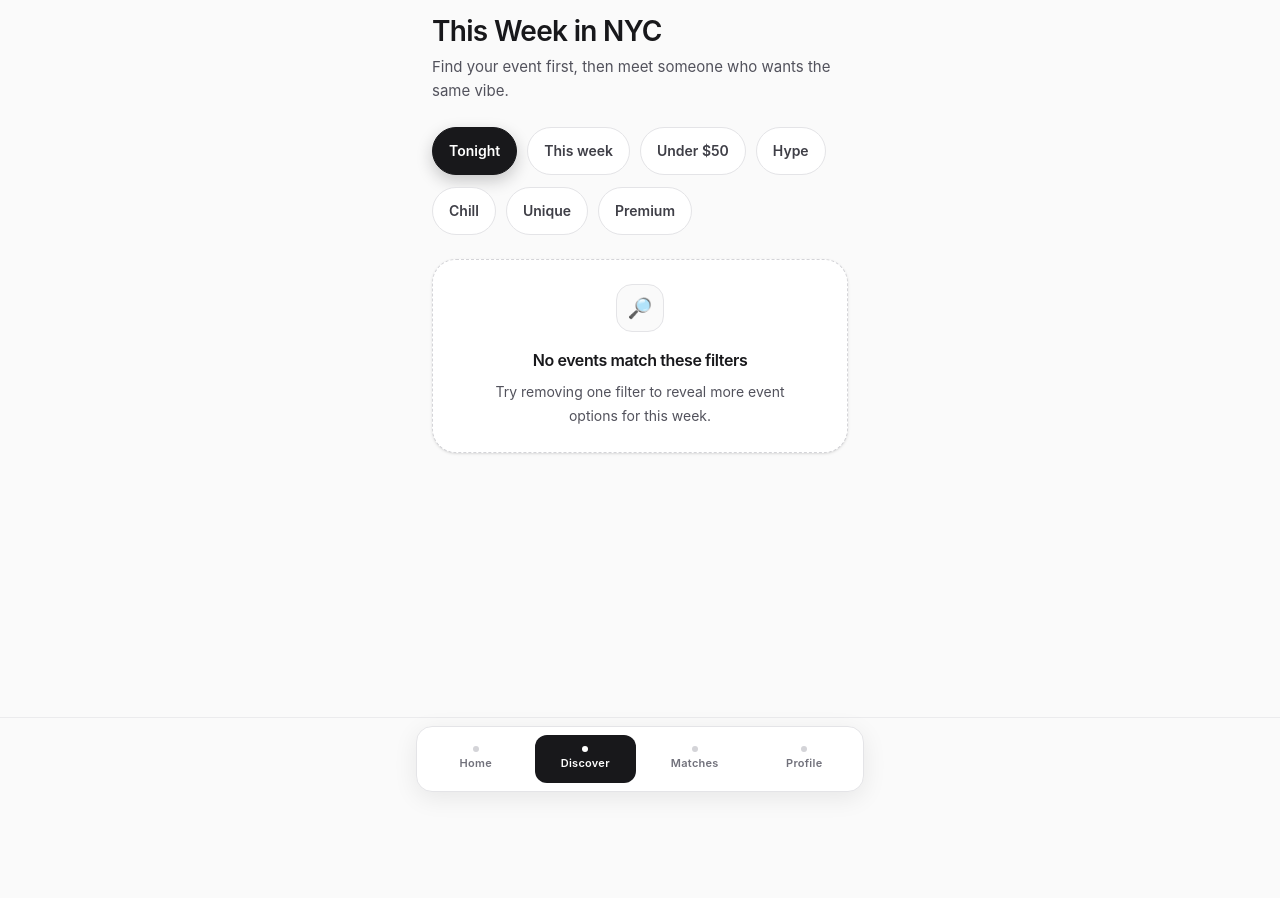
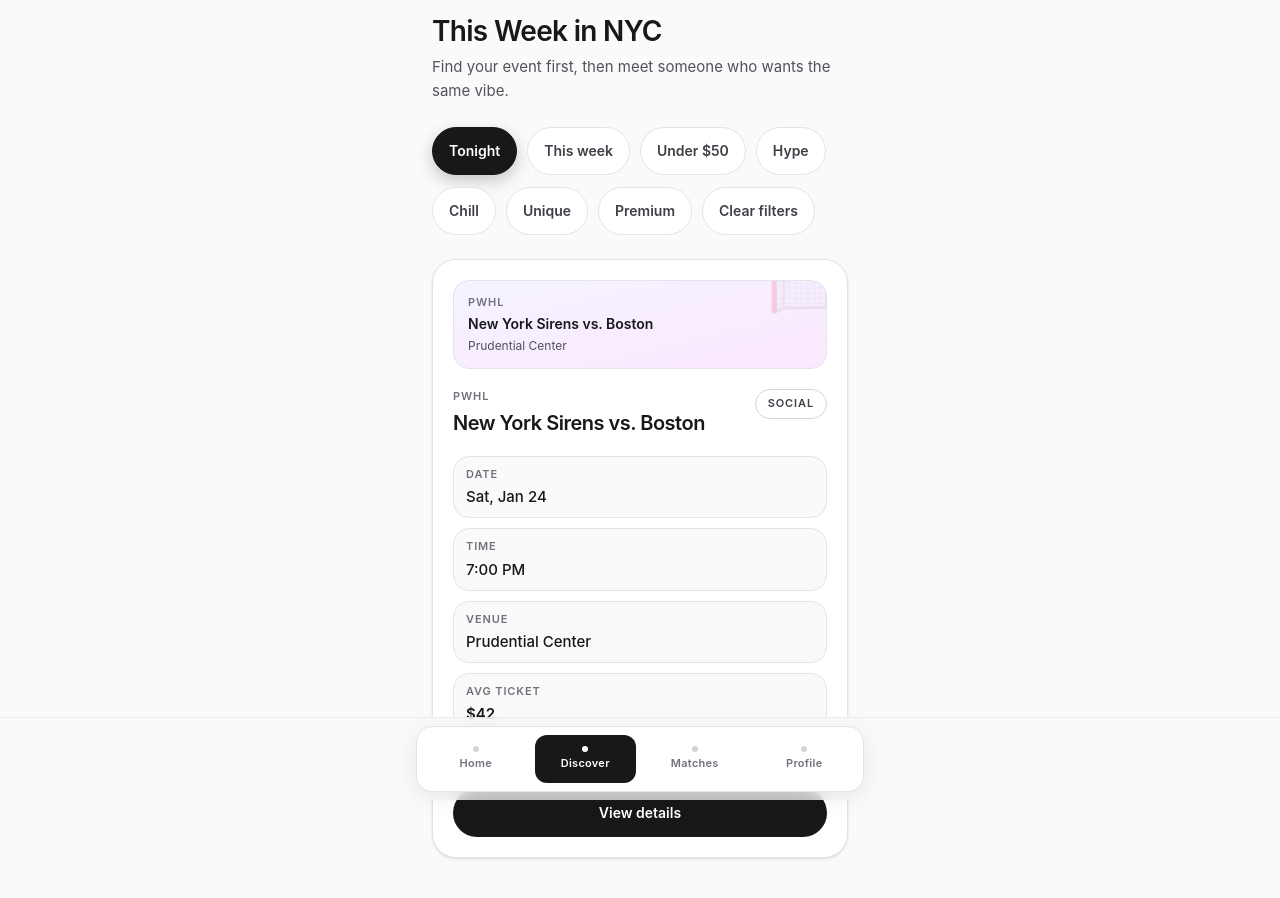
Before and after one commit to dslopresti3/mvp-dating, a Next.js app: page /discover in a window 1280 px wide. Both pictures are taken after a click on the button "Tonight". Shown: the top 898 px of the page. Before the commit the page ends 800 px from the top, so only its background shows below. Built offline with nearby package versions, Linux system fonts and the light colour scheme.

Commit message:
Polish MVP flow and consolidate formatting helpers

```diff
--- a/src/app/chat/[id]/page.tsx
+++ b/src/app/chat/[id]/page.tsx
@@ -1,6 +1,7 @@
 import { ChatBubble } from "@/components/ChatBubble";
 import { EmptyState } from "@/components/EmptyState";
 import { PageHeader } from "@/components/PageHeader";
+import { formatEventDate } from "@/lib/formatting";
 import { getChatThreadById, getEventById, profiles, starterChats } from "@/lib/mock-data";
 
 const quickActionItems = [
@@ -84,7 +85,9 @@
           <p className="text-xs font-semibold uppercase tracking-[0.16em] text-zinc-500">Date plan</p>
           <h2 className="mt-2 text-lg font-semibold text-zinc-900">{event?.title ?? "Upcoming event"}</h2>
           <p className="mt-1 text-sm text-zinc-600">
-            {event ? `${event.date} • ${event.time} • ${event.venue}` : "Event details unavailable"}
+            {event
+              ? `${formatEventDate(event.date)} • ${event.time} • ${event.venue}`
+              : "Event details unavailable"}
           </p>
         </div>
 
--- a/src/app/discover/page.tsx
+++ b/src/app/discover/page.tsx
@@ -13,8 +13,21 @@
 
 const discoverFilters: DiscoverFilter[] = ["Tonight", "This week", "Under $50", "Hype", "Chill", "Unique", "Premium"];
 
-const seedTonight = "2026-05-06";
-const seedWeekEnd = "2026-05-12";
+const sortedEventDates = events
+  .map((event) => event.date)
+  .sort((left, right) => left.localeCompare(right));
+
+const seedTonight = sortedEventDates[0] ?? "";
+
+const seedWeekEnd = (() => {
+  if (!seedTonight) {
+    return "";
+  }
+
+  const lastDay = new Date(`${seedTonight}T00:00:00`);
+  lastDay.setDate(lastDay.getDate() + 6);
+  return lastDay.toISOString().slice(0, 10);
+})();
 
 const filterPredicates: Record<DiscoverFilter, (event: Event) => boolean> = {
   Tonight: (event) => event.date === seedTonight,
@@ -60,6 +73,17 @@
             />
           </li>
         ))}
+        {selectedFilters.length > 0 ? (
+          <li>
+            <button
+              type="button"
+              onClick={() => setSelectedFilters([])}
+              className="app-button-secondary-muted px-4"
+            >
+              Clear filters
+            </button>
+          </li>
+        ) : null}
       </ul>
 
       <section className="space-y-5 pb-2" aria-label="Event feed">
--- a/src/app/events/[id]/page.tsx
+++ b/src/app/events/[id]/page.tsx
@@ -3,14 +3,8 @@
 import { EventDecisionPanel } from "@/components/EventDecisionPanel";
 import { EventQuickFacts } from "@/components/EventQuickFacts";
 import { PageHeader } from "@/components/PageHeader";
+import { formatEventDateLong } from "@/lib/formatting";
 import { getEventById, getProfilesForEvent } from "@/lib/mock-data";
-
-const formatEventDate = (date: string) =>
-  new Date(`${date}T00:00:00`).toLocaleDateString("en-US", {
-    weekday: "long",
-    month: "long",
-    day: "numeric",
-  });
 
 export default async function EventDetailPage({
   params,
@@ -30,7 +24,7 @@
     <>
       <PageHeader
         title={event.title}
-        subtitle={`${formatEventDate(event.date)} • ${event.time}`}
+        subtitle={`${formatEventDateLong(event.date)} • ${event.time}`}
         badge={event.league}
       />
 
--- a/src/app/profile/page.tsx
+++ b/src/app/profile/page.tsx
@@ -1,6 +1,7 @@
 import { AvatarPlaceholder } from "@/components/AvatarPlaceholder";
 import { PageHeader } from "@/components/PageHeader";
 import { ProfilePreferenceBlock } from "@/components/ProfilePreferenceBlock";
+import { formatEventDate, formatSnakeLabel } from "@/lib/formatting";
 import { events, profiles } from "@/lib/mock-data";
 import {
   profileDatePreferences,
@@ -8,21 +9,6 @@
 } from "@/lib/profile-preferences";
 
 const selectedProfile = profiles[0];
-
-function formatIntentLabel(intent: string) {
-  return intent
-    .split("_")
-    .map((value) => value.charAt(0).toUpperCase() + value.slice(1))
-    .join(" ");
-}
-
-function formatEventDate(date: string) {
-  return new Intl.DateTimeFormat("en-US", {
-    weekday: "short",
-    month: "short",
-    day: "numeric",
-  }).format(new Date(`${date}T00:00:00`));
-}
 
 export default function ProfilePage() {
   const interestedEvents = selectedProfile.interested_event_ids
@@ -58,7 +44,7 @@
                 {selectedProfile.age} years old
               </span>
               <span className="rounded-full border border-zinc-200 bg-zinc-50 px-2.5 py-1">
-                {formatIntentLabel(selectedProfile.intent)}
+                {formatSnakeLabel(selectedProfile.intent)}
               </span>
             </div>
           </div>
--- a/src/components/EventCard.tsx
+++ b/src/components/EventCard.tsx
@@ -2,6 +2,7 @@
 
 import type { Event } from "@/types";
 import { EventThumbnail } from "@/components/EventThumbnail";
+import { formatEventDate, formatKebabLabel } from "@/lib/formatting";
 
 type EventCardProps = {
   event: Event;
@@ -12,19 +13,6 @@
   value: string;
   valueClassName?: string;
 };
-
-const formatEventDate = (date: string) =>
-  new Date(`${date}T00:00:00`).toLocaleDateString("en-US", {
-    weekday: "short",
-    month: "short",
-    day: "numeric",
-  });
-
-const formatVibe = (vibe: string) =>
-  vibe
-    .split("-")
-    .map((word) => word.charAt(0).toUpperCase() + word.slice(1))
-    .join(" ");
 
 function EventMetaPill({ label, value, valueClassName }: EventMetaPillProps) {
   return (
@@ -46,7 +34,7 @@
           <h2 className="text-xl font-semibold leading-tight tracking-tight text-zinc-900">{event.title}</h2>
         </div>
         <span className="inline-flex shrink-0 rounded-full border border-zinc-300 bg-white px-3 py-1.5 text-[11px] font-semibold uppercase tracking-[0.08em] text-zinc-700">
-          {formatVibe(event.vibe)}
+          {formatKebabLabel(event.vibe)}
         </span>
       </div>
 
@@ -63,7 +51,7 @@
 
       <div className="flex flex-col gap-3">
         <p className="text-sm font-medium text-zinc-600">
-          Vibe <span className="font-semibold text-zinc-900">{formatVibe(event.vibe)}</span>
+          Vibe <span className="font-semibold text-zinc-900">{formatKebabLabel(event.vibe)}</span>
         </p>
         <Link href={`/events/${event.id}`} className="app-button-primary w-full">
           View details
--- a/src/components/EventQuickFacts.tsx
+++ b/src/components/EventQuickFacts.tsx
@@ -1,15 +1,11 @@
+import { formatKebabLabel } from "@/lib/formatting";
+
 type EventQuickFactsProps = {
   ticketPrice: number;
   vibe: string;
   venue: string;
   area: string;
 };
-
-const formatVibe = (vibe: string) =>
-  vibe
-    .split("-")
-    .map((word) => word.charAt(0).toUpperCase() + word.slice(1))
-    .join(" ");
 
 type FactCardProps = {
   label: string;
@@ -48,7 +44,7 @@
         helper="Per seat right now"
         emphasized
       />
-      <FactCard label="Vibe" value={formatVibe(vibe)} helper="Crowd energy" />
+      <FactCard label="Vibe" value={formatKebabLabel(vibe)} helper="Crowd energy" />
       <FactCard label="Venue" value={venue} helper={area} />
     </section>
   );
--- a/src/components/MatchCard.tsx
+++ b/src/components/MatchCard.tsx
@@ -1,6 +1,7 @@
 'use client';
 
 import { AvatarPlaceholder } from "@/components/AvatarPlaceholder";
+import { formatEventDate } from "@/lib/formatting";
 
 type MatchCardProps = {
   profileId: string;
@@ -18,13 +19,6 @@
   isMatching: boolean;
   onMatch: (profileId: string) => void;
 };
-
-const formatEventDate = (date: string) =>
-  new Date(`${date}T00:00:00`).toLocaleDateString('en-US', {
-    weekday: 'short',
-    month: 'short',
-    day: 'numeric',
-  });
 
 export function MatchCard({
   profileId,
--- /dev/null
+++ b/src/lib/formatting.ts
@@ -0,0 +1,26 @@
+export const formatEventDate = (date: string, options?: Intl.DateTimeFormatOptions) =>
+  new Intl.DateTimeFormat("en-US", {
+    weekday: "short",
+    month: "short",
+    day: "numeric",
+    ...options,
+  }).format(new Date(`${date}T00:00:00`));
+
+export const formatEventDateLong = (date: string) =>
+  formatEventDate(date, {
+    weekday: "long",
+    month: "long",
+    day: "numeric",
+  });
+
+export const formatKebabLabel = (value: string) =>
+  value
+    .split("-")
+    .map((word) => word.charAt(0).toUpperCase() + word.slice(1))
+    .join(" ");
+
+export const formatSnakeLabel = (value: string) =>
+  value
+    .split("_")
+    .map((word) => word.charAt(0).toUpperCase() + word.slice(1))
+    .join(" ");
```
